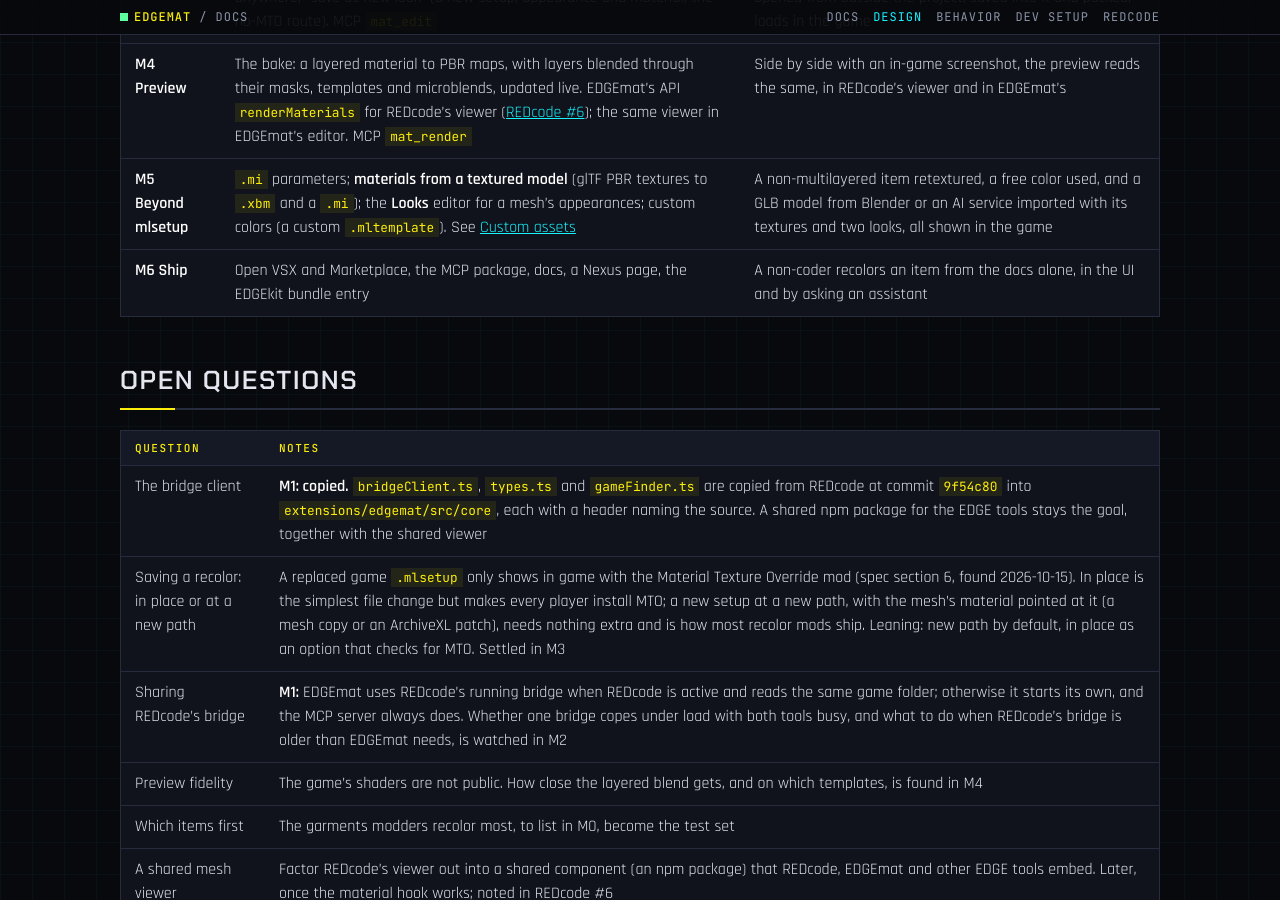
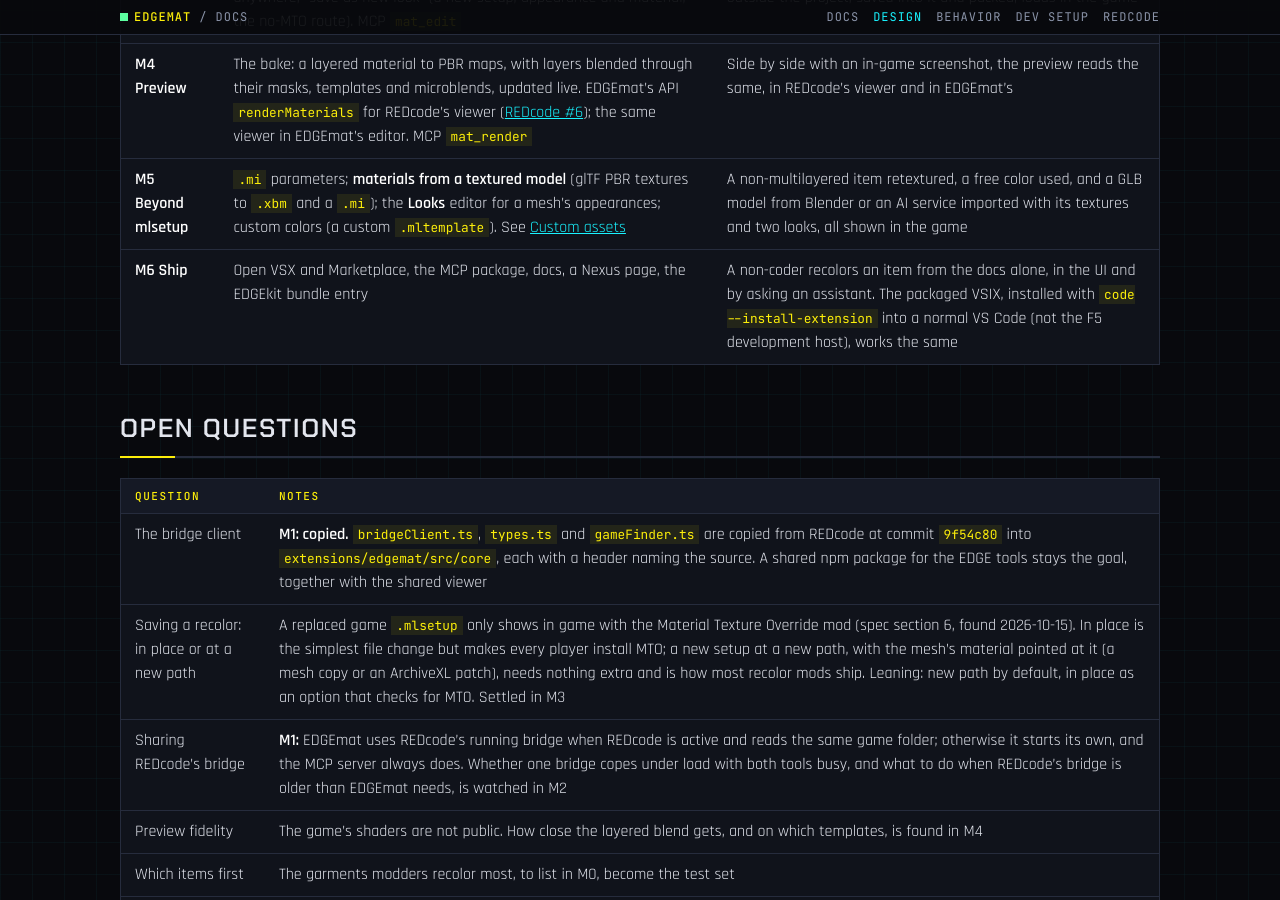
Before and after one commit to Edgemodders/EDGEmat, a Jekyll site: the page built from docs/design.md, in a window 1280 px wide and 900 px high, scrolled down 11510 px. Built offline with Jekyll 4.4.1, drawn with Linux system fonts in a browser that asks for light colours; our own code applies the rules of GitHub Pages for plain Markdown files.

Commit message:
Notes: test the packaged VSIX through the CLI before release
Co-Authored-By: Claude Opus 5.5 <noreply@anthropic.com>

```diff
--- a/docs/design.md
+++ b/docs/design.md
@@ -233,7 +233,7 @@ Phases are M0 to M6. **Unverified:** that no other EDGE repo uses M. Each ends w
 | **M3 Edit** | Change template, color, tiling, levels, microblend; undo and redo; save into a WolvenKit project, including Save to Project for a file opened from anywhere; "save as new look" (a new setup, appearance and material, the no-MTO route). MCP `mat_edit` | A jacket recolored in EDGEmat, and another recolored by asking Claude, both show correctly in the game. A setup opened from outside the project, saved into it and packed, loads in the game |
 | **M4 Preview** | The bake: a layered material to PBR maps, with layers blended through their masks, templates and microblends, updated live. EDGEmat's API `renderMaterials` for REDcode's viewer ([REDcode #6](https://github.com/Edgemodders/REDcode/issues/6)); the same viewer in EDGEmat's editor. MCP `mat_render` | Side by side with an in-game screenshot, the preview reads the same, in REDcode's viewer and in EDGEmat's |
 | **M5 Beyond mlsetup** | `.mi` parameters; **materials from a textured model** (glTF PBR textures to `.xbm` and a `.mi`); the **Looks** editor for a mesh's appearances; custom colors (a custom `.mltemplate`). See [Custom assets](#custom-assets-from-a-model-to-the-game) | A non-multilayered item retextured, a free color used, and a GLB model from Blender or an AI service imported with its textures and two looks, all shown in the game |
-| **M6 Ship** | Open VSX and Marketplace, the MCP package, docs, a Nexus page, the EDGEkit bundle entry | A non-coder recolors an item from the docs alone, in the UI and by asking an assistant |
+| **M6 Ship** | Open VSX and Marketplace, the MCP package, docs, a Nexus page, the EDGEkit bundle entry | A non-coder recolors an item from the docs alone, in the UI and by asking an assistant. The packaged VSIX, installed with `code --install-extension` into a normal VS Code (not the F5 development host), works the same |
 
 ## Open questions
 
```
Also changed, not shown: CLAUDE.md (+1 -1 lines).
